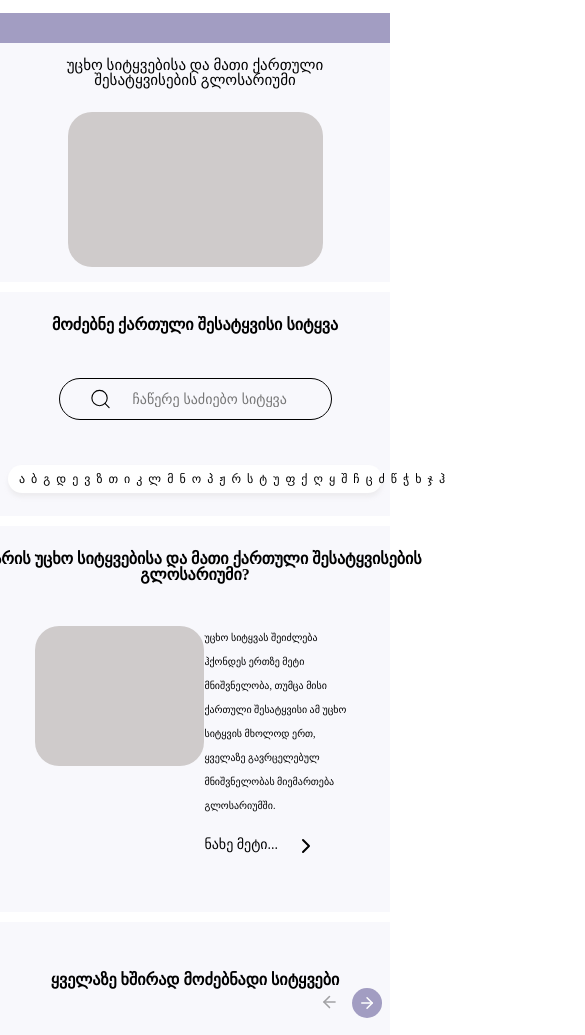
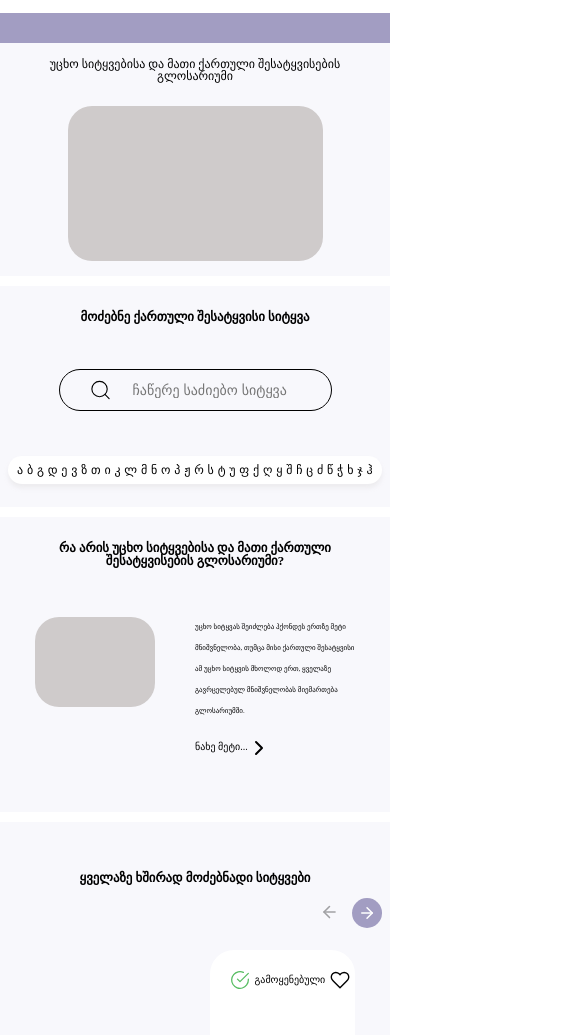
Before and after one commit to LukaKatchkatchishvili/Glosarium, a plain HTML site: page index.html in a window 390 px wide. Shown: the part 46-1081 px from the top of the page, 585 px wide, since content can reach past the window. Drawn offline with nearby package versions, Linux system fonts and the light colour scheme.

Commit message:
feature/home-swiper-responsive
fixed some little issues

```diff
--- a/index.html
+++ b/index.html
@@ -59,7 +59,7 @@
                 <div class="img"></div>
             </div>
             <div class="info__text">
-                <div class="info__text__title">
+                <div class="info__text__title title">
                     <h3>რა არის უცხო სიტყვებისა და მათი ქართული შესატყვისების გლოსარიუმი?</h3>
                 </div>
                 <div class="info__text__p">
--- a/scss/attributes/_global.scss
+++ b/scss/attributes/_global.scss
@@ -1,4 +1,6 @@
+html,
 body {
+    position:relative;
     overflow-x: hidden;
 }
 .container {
@@ -19,6 +21,12 @@ a{
         @media (max-width:960px) {
             font-size: 16px;
         }
+        @media (max-width:476px) {
+            width: 80%;
+            display: block;
+            margin: 0 auto;
+            font-size: 0.8em;
+        }
     }
 
 }
@@ -29,6 +37,10 @@ a{
     @media (max-width:960px) {
         font-style: normal;
         font-size: 16px;
+    }
+    @media (max-width: 476px) {
+        font-size: 12px;
+        text-align: center;
     }
     a{
         position: relative;
@@ -48,6 +60,9 @@ a{
             @media (max-width:960px) {
                 top: -3px;
                 right: 15px;
+            }
+            @media (max-width: 476px) {
+                top: -6px;
             }
         }
     }
@@ -227,7 +242,7 @@ a{
             @media (max-width:960px) {
                 font-size: 7px;
                 margin-bottom: 10px;
-                width: 85%;
+                width: 100%;
             }
         }
         a{
--- a/scss/attributes/_home.scss
+++ b/scss/attributes/_home.scss
@@ -31,6 +31,9 @@
             @media (max-width:960px) {
                 width: 100%;
                 font-size: 15px;
+            }
+            @media (max-width:476px) {
+                font-size: 12px;
             }
         }
     }
@@ -119,6 +122,9 @@
             @media (max-width:960px) {
                 padding: 0 3px;
             }
+            @media (max-width:476px) {
+                padding: 0 1px;
+            }
         }
     }
 }
@@ -148,6 +154,10 @@
             height: 140px;
             margin-top: 40px;
         }
+        @media (max-width:476px) {
+            width: 120px;
+            height: 90px;
+        }
     }
     &__text{
         margin-left: 144px;
@@ -159,7 +169,10 @@
             width: 535px;
             font-size:$LFont;
             font-weight: bold;
+            padding-top: 0;
+            margin-bottom: 0;
             @media (max-width:960px) {
+                width: 95%;
                 font-size: 16px;
                 position: absolute;
                 top:25px;
@@ -182,6 +195,10 @@
             @media (max-width:560px) {
                 font-size:10px;
             }
+            @media (max-width:476px) {
+                font-size: 7px;
+                line-height: 3;
+            }
         }
         &__more{
             font-size:$SFont;
@@ -190,6 +207,9 @@
                 font-size: 14px;
                 font-style: normal;
                 text-decoration: underline;
+            }
+            @media (max-width:476px) {
+                font-size: 10px;
             }
             a{
                 position: relative;
@@ -211,6 +231,12 @@
                         top: -3.9px;
                         left: 90px;
                     }
+                    @media (max-width:476px) {
+                        top: -6.2px;
+                        left: 52px;
+                        width: 20px;
+                        height: 20px;
+                    }
                 }
             }
         }
@@ -228,6 +254,11 @@
     &__inner{
         @media (max-width: 960px) {
             padding: 0 50px;
+        }
+    }
+    &__title{
+        @media (max-width: 476px) {
+            margin-bottom: 65px;
         }
     }
     &__wrapper{
@@ -251,6 +282,10 @@
                     font-size:$LFont;
                     @media (max-width: 960px) {
                         font-size: 14px;
+                    }
+                    @media (max-width: 476px) {
+                        font-size: 10px;
+                        margin: 0 5px;
                     }
                 }
                 &:nth-child(2){
@@ -301,6 +336,11 @@
             padding: 10px 7px;
             font-size: 13px;
         }
+        @media (max-width:476px) {
+            width: 150px;
+            padding: 10px 7px;
+            font-size: 10px;
+        }
     }
     &--box:nth-child(2){
         margin: 30px 0;
@@ -338,6 +378,9 @@
     position: absolute;
     top: 80px;
     right: 0;
+    @media (max-width: 476px) {
+        top: 90px;
+    }
 }
 
 .swiper-button-next::after, .swiper-button-prev::after {
```
Also changed, not shown: css/style.css.
